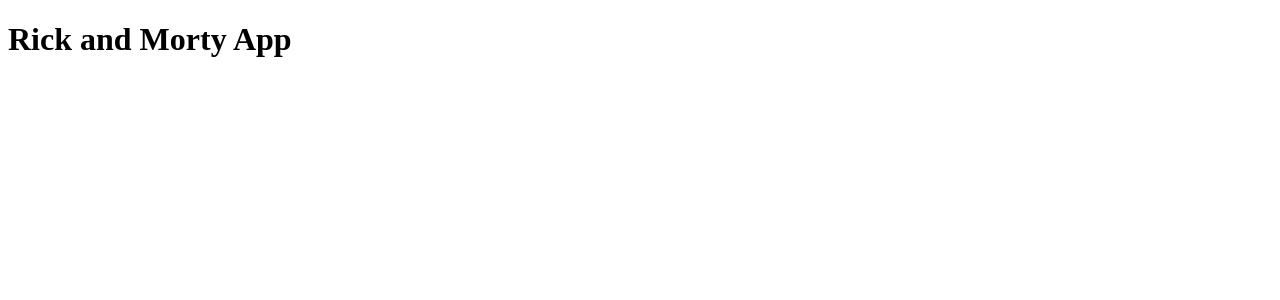
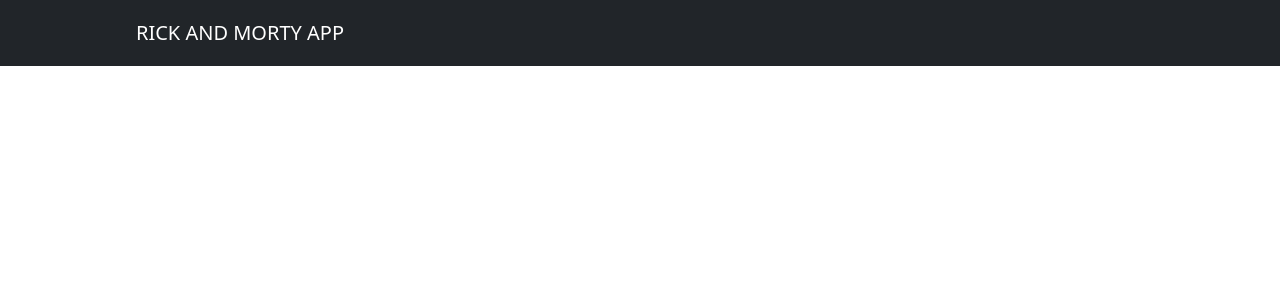
Before and after one commit to vanesascode/rick-and-morty-website-bootstrap-restapi, a React (Create React App) app in the folder rick-and-morty-app/: page / in a window 1280 px wide. Shown: the top 300 px of the page. Built offline with nearby package versions, Linux system fonts and the light colour scheme.

Commit message:
Title added

```diff
--- a/rick-and-morty-app/public/index.html
+++ b/rick-and-morty-app/public/index.html
@@ -1,31 +1,29 @@
 <!DOCTYPE html>
 <html lang="en">
+
 <head>
   <meta charset="utf-8" />
   <link rel="icon" href="%PUBLIC_URL%/favicon.ico" />
   <meta name="viewport" content="width=device-width, initial-scale=1" />
   <meta name="theme-color" content="#000000" />
-    <meta
-      name="description"
-      content="Web site created using create-react-app"
-    />
+  <meta name="description" content="Web site created using create-react-app" />
   <link rel="apple-touch-icon" href="%PUBLIC_URL%/logo192.png" />
   <!--
       manifest.json provides metadata used when your web app is installed on a
       user's mobile device or desktop. See https://developers.google.com/web/fundamentals/web-app-manifest/
     -->
   <link rel="manifest" href="%PUBLIC_URL%/manifest.json" />
-    <!--
-      Notice the use of %PUBLIC_URL% in the tags above.
-      It will be replaced with the URL of the `public` folder during the build.
-      Only files inside the `public` folder can be referenced from the HTML.
 
-      Unlike "/favicon.ico" or "favicon.ico", "%PUBLIC_URL%/favicon.ico" will
-      work correctly both with client-side routing and a non-root public URL.
-      Learn how to configure a non-root public URL by running `npm run build`.
-    -->
+  <!--BOOTSTRAP-->
+  <link href="https://cdn.jsdelivr.net/npm/bootstrap@5.3.0/dist/css/bootstrap.min.css" rel="stylesheet"
+    integrity="sha384-9ndCyUaIbzAi2FUVXJi0CjmCapSmO7SnpJef0486qhLnuZ2cdeRhO02iuK6FUUVM" crossorigin="anonymous">
+  <script src="https://cdn.jsdelivr.net/npm/bootstrap@5.3.0/dist/js/bootstrap.bundle.min.js"
+    integrity="sha384-geWF76RCwLtnZ8qwWowPQNguL3RmwHVBC9FhGdlKrxdiJJigb/j/68SIy3Te4Bkz"
+    crossorigin="anonymous"></script>
+
   <title>React App</title>
 </head>
+
 <body>
   <noscript>You need to enable JavaScript to run this app.</noscript>
   <div id="root"></div>
@@ -40,4 +38,5 @@
       To create a production bundle, use `npm run build` or `yarn build`.
     -->
 </body>
+
 </html>
--- a/rick-and-morty-app/src/App.js
+++ b/rick-and-morty-app/src/App.js
@@ -1,7 +1,8 @@
+import Navbar from './components/Navbar'
 
 function App() {
   return (
-    <h1>Rick and Morty App</h1>
+    <Navbar brand="Rick and Morty App" />
   );
 }
 
--- /dev/null
+++ b/rick-and-morty-app/src/components/Navbar.js
@@ -0,0 +1,14 @@
+import React from "react";
+
+const Navbar = ({ brand }) => {
+  return (
+    <nav className="navbar navbar-dark bg-dark">
+      <div className="container navbar-brand text-uppercase">
+        <a className="navbar-brand text-uppercase" href="/">{brand}</a>
+      </div>
+    </nav>
+
+  )
+}
+
+export default Navbar
```
Lines whose indentation alone changed are shown as unchanged.
